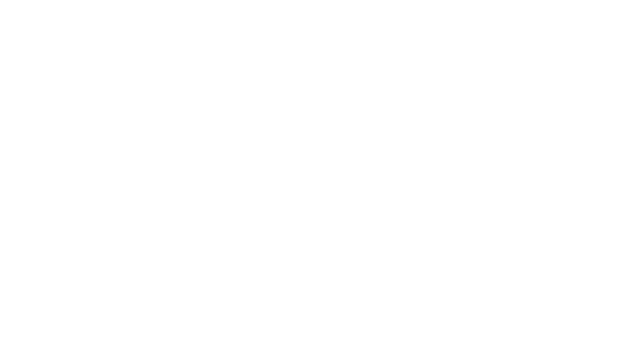
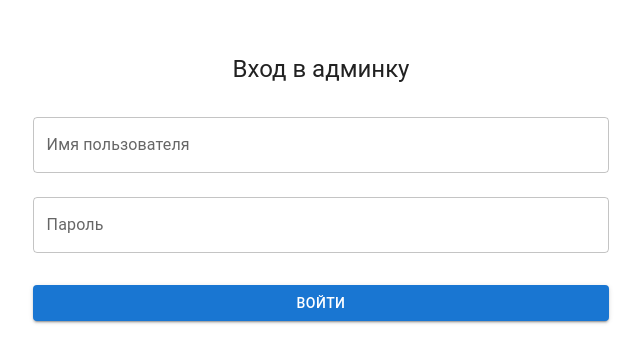
Before and after one commit to IsSabuhi/vostok-site, a React (Create React App) app: page /login in a window 1280 px wide. Before the commit this address had no page. Shown: the part 205-568 px from the top of the page, without its empty margins (319-960 px from the left). Built offline with nearby package versions, Linux system fonts and the light colour scheme.

Commit message:
done participants table and coupons

```diff
--- a/package.json
+++ b/package.json
@@ -22,6 +22,7 @@
     "react-dom": "^18.2.0",
     "react-router-dom": "^6.18.0",
     "react-scripts": "^5.0.1",
+    "react-toastify": "^9.1.3",
     "typescript": "^4.9.5",
     "web-vitals": "^2.1.4",
     "yup": "^1.3.2"
--- a/src/App.tsx
+++ b/src/App.tsx
@@ -1,19 +1,19 @@
 import React, { useEffect } from 'react';
 import './App.css';
 import useAuth from './hook/use-auth';
-import { Box, CssBaseline } from '@mui/material';
+import { CssBaseline } from '@mui/material';
 import { createTheme, ThemeProvider } from '@mui/material/styles';
 import LoginView from './Views/Login/LoginView';
 import Sidebar from './components/Sidebar/Sidebar';
 import { useNavigate } from 'react-router-dom';
-import { BrowserRouter as Router, Routes, Route } from 'react-router-dom';
+import { Route, Routes } from 'react-router-dom';
 
 const theme = createTheme();
 
 function App() {
-  const { logout, isAuthenticated, login, success, error } = useAuth();
+  const navigate = useNavigate();
 
-  const navigate = useNavigate();
+  const { isAuthenticated, logout } = useAuth();
 
   const handleLogout = () => {
     logout();
@@ -21,42 +21,25 @@ function App() {
   };
 
   useEffect(() => {
-    if (!isAuthenticated()) {
-      navigate('/');
+    if (isAuthenticated) {
+      navigate('/admin');
+    } else {
+      navigate('/login');
     }
-  }, [isAuthenticated, navigate]);
+  }, [isAuthenticated]);
 
   return (
     <ThemeProvider theme={theme}>
       <CssBaseline />
       <div>
-        {isAuthenticated() ? (
-          <Sidebar onLogout={handleLogout} />
-        ) : (
-          <Box
-            sx={{
-              padding: 3,
-              display: 'flex',
-              flexDirection: 'column',
-              alignItems: 'center',
-            }}
-          >
-            <LoginView />
-          </Box>
-        )}
+        <Routes>
+          <Route path='/login' element={<LoginView />} />
+
+          <Route path='/admin' element={<Sidebar onLogout={handleLogout} />} />
+        </Routes>
       </div>
     </ThemeProvider>
   );
 }
 
-const AppRouter = () => {
-  return (
-    <Router>
-      <Routes>
-        <Route path='/' element={<App />} />
-      </Routes>
-    </Router>
-  );
-};
-
-export default AppRouter;
+export default App;
--- a/src/Views/Login/LoginView.tsx
+++ b/src/Views/Login/LoginView.tsx
@@ -10,11 +10,27 @@ const LoginFormSchema = Yup.object().shape({
 });
 
 const LoginView = () => {
-  const { login, error, success } = useAuth();
+  const { login, error } = useAuth();
   const [isFormSubmitted, setFormSubmitted] = useState(false);
 
   return (
-    <div>
+    <div
+      style={{
+        display: 'flex',
+        flexDirection: 'column',
+        alignItems: 'center',
+        justifyContent: 'center',
+        height: '100vh',
+      }}
+    >
+      <div
+        style={{
+          display: 'flex',
+          flexDirection: 'column',
+          alignItems: 'center',
+          paddingInline: '20px',
+        }}
+      >
         <Typography component='h1' variant='h5'>
           Вход в админку
         </Typography>
@@ -57,12 +73,12 @@ const LoginView = () => {
             >
               Войти
             </Button>
-          {isFormSubmitted && error && <Alert severity='error'>{error}</Alert>}
-          {isFormSubmitted && success && (
-            <Alert severity='success'>Авторизация выполнена успешно.</Alert>
+            {isFormSubmitted && error && (
+              <Alert severity='error'>{error}</Alert>
             )}
           </Form>
         </Formik>
+      </div>
     </div>
   );
 };
--- a/src/components/Coupons.tsx
+++ b/src/components/Coupons.tsx
@@ -1,19 +1,29 @@
-import axios from 'axios';
+import axios, { AxiosError } from 'axios';
 import React, { useEffect, useState } from 'react';
 import config from '../configs';
+import { toast } from 'react-toastify';
+import { DataGrid, GridColDef } from '@mui/x-data-grid';
+
+interface Coupon {
+  coupon_number: string;
+  coupon_id: number;
+  is_used: boolean;
+}
 
 const Coupons = () => {
-  const [winner, setWinner] = useState<[]>([]);
+  const [coupons, setCoupons] = useState<Coupon[]>([]);
 
   useEffect(() => {
     const fetchParticipants = async () => {
       try {
-        const response = await axios.get(`${config.apiUrl}/Create_coupon`);
+        const response = await axios.get(`${config.apiUrl}/Get_coupons`);
         const data = response.data;
-        setWinner(data);
+        setCoupons(data);
       } catch (error) {
-        if (axios.isCancel(error)) {
-          return;
+        const axiosError = error as AxiosError<any>;
+        if (axiosError.response) {
+          const errorMessage = axiosError.response.data.detail;
+          toast.error(errorMessage);
         }
         console.error('Произошла ошибка при выполнении запроса:', error);
       }
@@ -22,11 +32,31 @@ const Coupons = () => {
     fetchParticipants();
   }, []);
 
-  console.log(winner);
+  const columns: GridColDef[] = [
+    { field: 'coupon_id', headerName: 'ID купона', width: 130 },
+    { field: 'coupon_number', headerName: 'Номер купона', width: 130 },
+    { field: 'is_used', headerName: 'Использован', width: 130 },
+  ];
 
   return (
-    <div>
-      <p>asdasd</p>
+    <div style={{ height: '100%', width: '100%' }}>
+      {coupons.length > 0 ? (
+        <DataGrid
+          rows={coupons}
+          columns={columns}
+          initialState={{
+            pagination: {
+              paginationModel: { page: 0, pageSize: 5 },
+            },
+          }}
+          pageSizeOptions={[5, 10, 20]}
+          getRowId={(row) => row.coupon_number}
+        />
+      ) : (
+        <div style={{ textAlign: 'center', color: 'red' }}>
+          <p>Нет доступных купонов</p>
+        </div>
+      )}
     </div>
   );
 };
--- a/src/components/ParticipantsTable.tsx
+++ b/src/components/ParticipantsTable.tsx
@@ -1,12 +1,13 @@
 // src/ParticipantsTable.tsx
 import React, { useEffect, useState } from 'react';
-import axios from 'axios';
+import axios, { AxiosError } from 'axios';
 import { DataGrid, GridColDef } from '@mui/x-data-grid';
 import config from '../configs';
 import { styled, alpha } from '@mui/material/styles';
 import InputBase from '@mui/material/InputBase';
 import SearchIcon from '@mui/icons-material/Search';
 import { Button, TextField, Typography } from '@mui/material';
+import { toast } from 'react-toastify';
 
 interface Participant {
   id: number;
@@ -30,10 +31,11 @@ const ParticipantsTable: React.FC = () => {
         const data = response.data;
         setParticipants(data);
       } catch (error) {
-        if (axios.isCancel(error)) {
-          return;
+        const axiosError = error as AxiosError<any>;
+        if (axiosError.response) {
+          const errorMessage = axiosError.response.data.detail;
+          toast.error(errorMessage);
         }
-        console.error('Произошла ошибка при выполнении запроса:', error);
       }
     };
 
@@ -52,10 +54,6 @@ const ParticipantsTable: React.FC = () => {
   const filteredParticipants = participants.filter((participant) =>
     searchTerm ? participant.coupon_number === searchTerm : true
   );
-
-  const handleSelectWinner = async (couponNumber: string) => {
-    console.log(couponNumber);
-  };
 
   return (
     <div
@@ -84,7 +82,6 @@ const ParticipantsTable: React.FC = () => {
         <DataGrid
           rows={filteredParticipants}
           columns={columns}
-          checkboxSelection
           initialState={{
             pagination: {
               paginationModel: { page: 0, pageSize: 5 },
@@ -94,25 +91,33 @@ const ParticipantsTable: React.FC = () => {
         />
       ) : (
         <div style={{ textAlign: 'center', color: 'red' }}>
-          <p>Нет участников</p>
+          <Typography>Нет участников</Typography>
         </div>
       )}
       <div>
-        <WinnerSelectionForm onSelectWinner={handleSelectWinner} />
+        <WinnerSelectionForm />
       </div>
     </div>
   );
 };
 
-const WinnerSelectionForm = ({
-  onSelectWinner,
-}: {
-  onSelectWinner: (couponNumber: string) => void;
-}) => {
-  const [couponNumber, setCouponNumber] = useState('');
+const WinnerSelectionForm = () => {
+  const [coupon_number, setCouponNumber] = useState('');
 
-  const handleSelectWinner = () => {
-    onSelectWinner(couponNumber);
+  const handleSelectWinner = async () => {
+    try {
+      await axios.post(
+        `${config.apiUrl}/Select_winner?coupon_number=${coupon_number}`
+      );
+      toast.success('Победитель выбран успешно.');
+    } catch (error) {
+      const axiosError = error as AxiosError<any>;
+      if (axiosError.response) {
+        const errorMessage = axiosError.response.data.detail;
+        toast.error(errorMessage);
+      }
+      console.error('Произошла ошибка при выборе победителя:', error);
+    }
   };
 
   return (
@@ -121,7 +126,7 @@ const WinnerSelectionForm = ({
       <div style={{ display: 'flex', alignItems: 'center', gap: '10px' }}>
         <TextField
           type='text'
-          value={couponNumber}
+          value={coupon_number}
           onChange={(e) => setCouponNumber(e.target.value)}
           placeholder='Введите номер купона'
           inputProps={{ 'aria-label': 'coupon-number' }}
--- a/src/hook/use-auth.tsx
+++ b/src/hook/use-auth.tsx
@@ -1,58 +1,49 @@
 import { useState, useEffect } from 'react';
 import { useNavigate } from 'react-router-dom';
-
-interface AuthFormData {
+interface AuthData {
   username: string;
   password: string;
 }
 
 const useAuth = () => {
-  const [isLoggedIn, setLoggedIn] = useState<boolean>(false);
+  const [isAuthenticated, setAuthenticated] = useState(false);
   const [error, setError] = useState<string | null>(null);
-  const [success, setSuccess] = useState<boolean | null>(null);
 
   const navigate = useNavigate();
 
   useEffect(() => {
-    const storedLoggedIn = localStorage.getItem('isLoggedIn');
-    if (storedLoggedIn === 'true') {
-      setLoggedIn(true);
+    const storedAuth = localStorage.getItem('isAuthenticated');
+    if (storedAuth) {
+      setAuthenticated(true);
     }
   }, []);
 
-  const login = (formData: AuthFormData) => {
-    const { username, password } = formData;
-    const isValidCredentials = username === 'admin' && password === 'admin';
+  const login = (credentials: AuthData) => {
+    const isValidCredentials =
+      credentials.username === 'admin' && credentials.password === 'admin';
 
     if (isValidCredentials) {
-      setLoggedIn(true);
-      localStorage.setItem('isLoggedIn', 'true');
-      setSuccess(true);
-      navigate('admin');
+      localStorage.setItem('isAuthenticated', 'true');
+      setAuthenticated(true);
+      navigate('/admin');
       setError(null);
     } else {
-      setLoggedIn(false);
-      localStorage.removeItem('isLoggedIn');
-      setError('Неверные учетные данные.');
-      setSuccess(false);
+      setError('Неверные имя пользователя или пароль');
+      setAuthenticated(false);
     }
   };
 
   const logout = () => {
-    setLoggedIn(false);
-    localStorage.removeItem('isLoggedIn');
-  };
-
-  const isAuthenticated = () => {
-    return isLoggedIn || localStorage.getItem('isLoggedIn') === 'true';
+    localStorage.removeItem('isAuthenticated');
+    navigate('/login');
+    setAuthenticated(false);
   };
 
   return {
+    isAuthenticated,
     login,
     logout,
-    isAuthenticated,
     error,
-    success,
   };
 };
 
--- a/src/index.tsx
+++ b/src/index.tsx
@@ -2,10 +2,30 @@ import React from 'react';
 import ReactDOM from 'react-dom/client';
 import './index.css';
 import reportWebVitals from './reportWebVitals';
-import AppRouter from './App';
+import App from './App';
+import { BrowserRouter } from 'react-router-dom';
+import { ToastContainer } from 'react-toastify';
+import 'react-toastify/dist/ReactToastify.css';
 
 const root = ReactDOM.createRoot(
   document.getElementById('root') as HTMLElement
 );
-root.render(<AppRouter />);
+
+root.render(
+  <BrowserRouter>
+    <ToastContainer
+      position='bottom-left'
+      autoClose={5000}
+      hideProgressBar={false}
+      newestOnTop={false}
+      closeOnClick
+      rtl={false}
+      pauseOnFocusLoss
+      draggable
+      pauseOnHover
+      theme='light'
+    />
+    <App />
+  </BrowserRouter>
+);
 reportWebVitals();
```
Also changed, not shown: 1 other file (tests, documents, lock files or other folders). Lines whose indentation alone changed are shown as unchanged.
